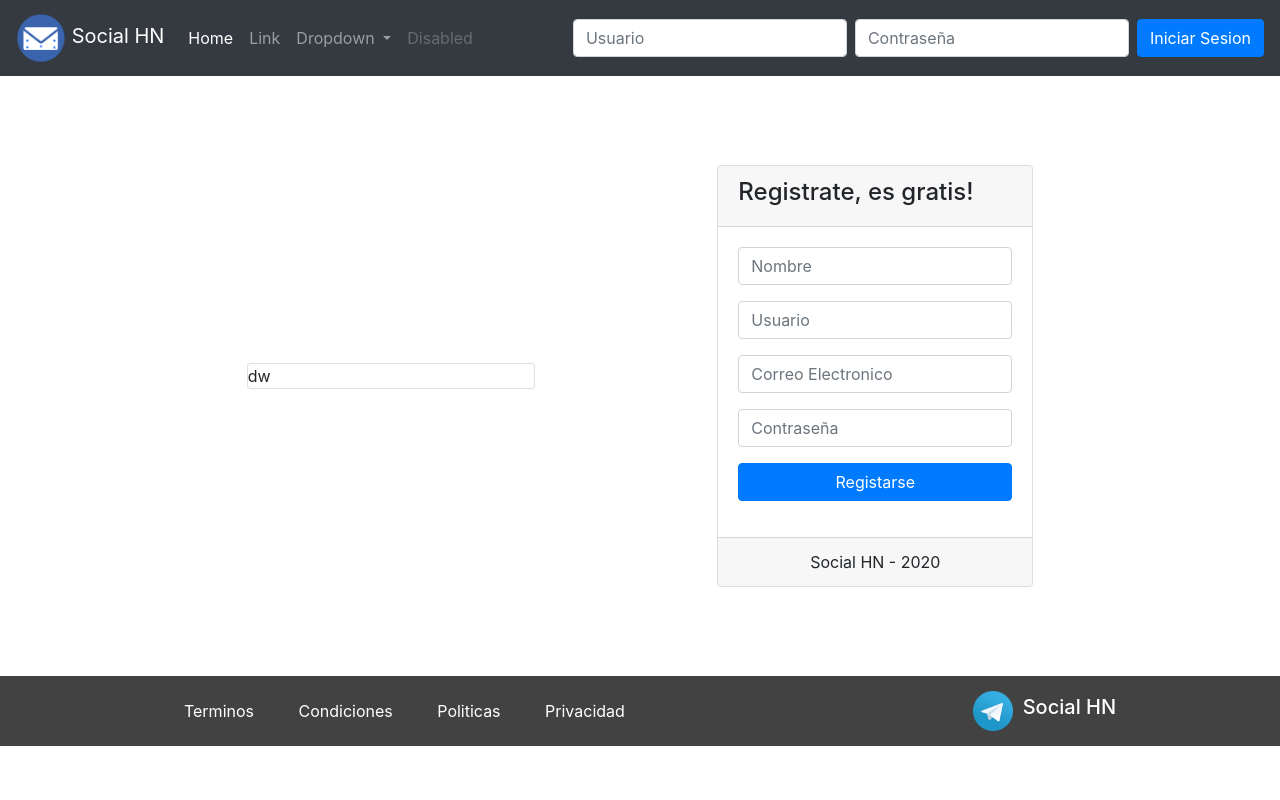
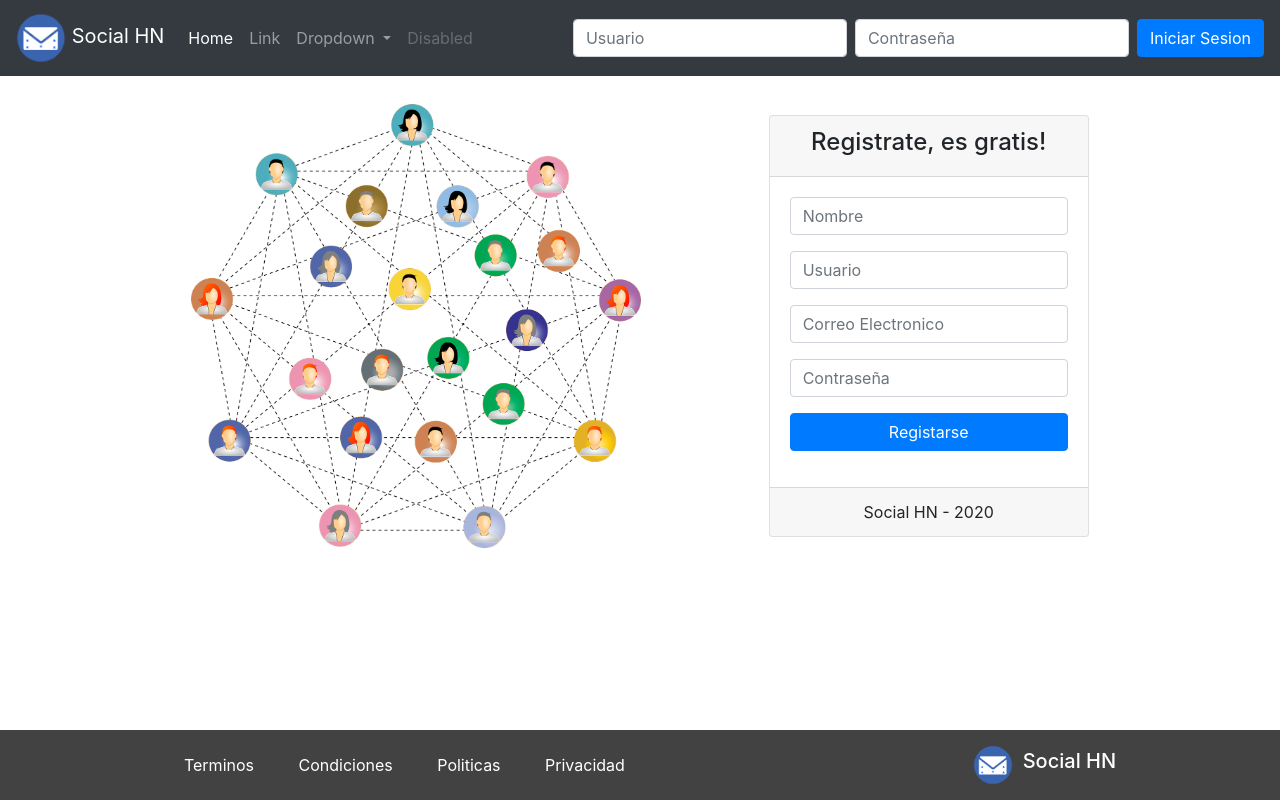
Before and after one commit to Allam9573/HnSocial, a plain HTML site: page index.html in a window 1280 px wide. Drawn offline with nearby package versions, Linux system fonts and the light colour scheme.

Commit message:
insertada imagen intro y ciertos cambios al body

```diff
--- a/css/index.css
+++ b/css/index.css
@@ -1,10 +1,10 @@
 .wrapper{
     width: 100%;
-    height: 600px;
+    height: 500px;
 }
 .hero{
     width: 90%;
-    height: 600px;
+    height: 500px;
     margin: 0 auto;
     display: flex;
     justify-content: space-evenly;
@@ -14,6 +14,8 @@
 .footer{
     width: 100%;
     height: 70px;
+    position: absolute;
+    bottom: 0;
     display: flex;
     align-items: center;
     justify-content: space-around;
--- a/index.html
+++ b/index.html
@@ -57,12 +57,12 @@
     </nav>
     <div class="wrapper">
         <div class="hero">
-            <div class="card" style="width: 18rem;">
-                dw
-            </div>
-            <div class="card">
+
+            <img src="./images/image-login.png" width="450px" alt="">
+
+            <div class="card" style="width: 20rem;">
                 <div class="card-header">
-                    <h4>Registrate, es gratis!</h4>
+                    <h4 class="text-center">Registrate, es gratis!</h4>
                 </div>
                 <div class="card-body">
                     <div class="form-group">
@@ -95,7 +95,7 @@
             <a href="">Privacidad</a>
         </div>
         <div class="logo">
-            <img src="./images/telegram.png" alt="">
+            <img src="./images/logo.png" alt="">
             <h5>Social HN</h5>
         </div>
     </div>
```
Also changed, not shown: images/image-login.png (added).
